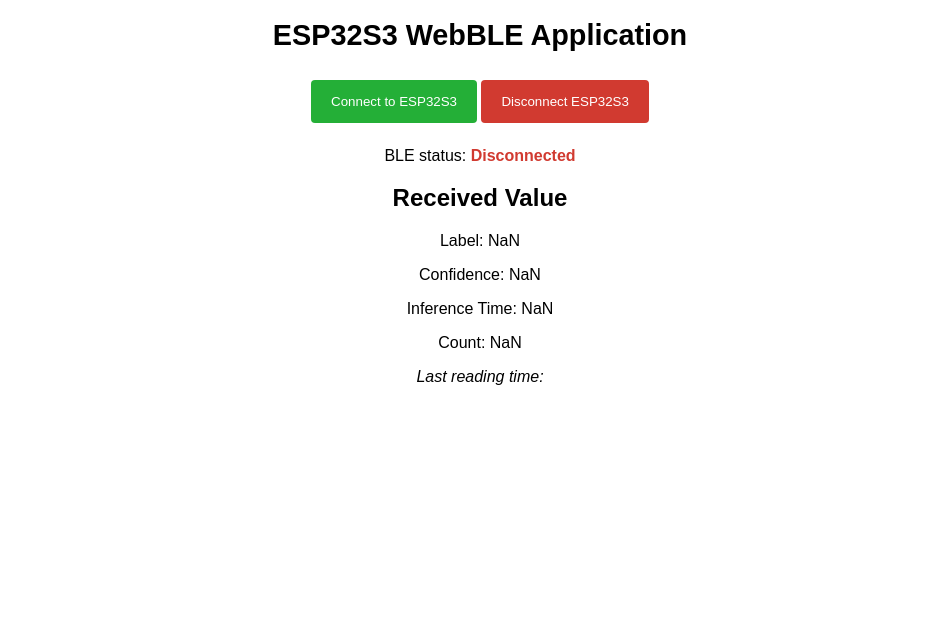
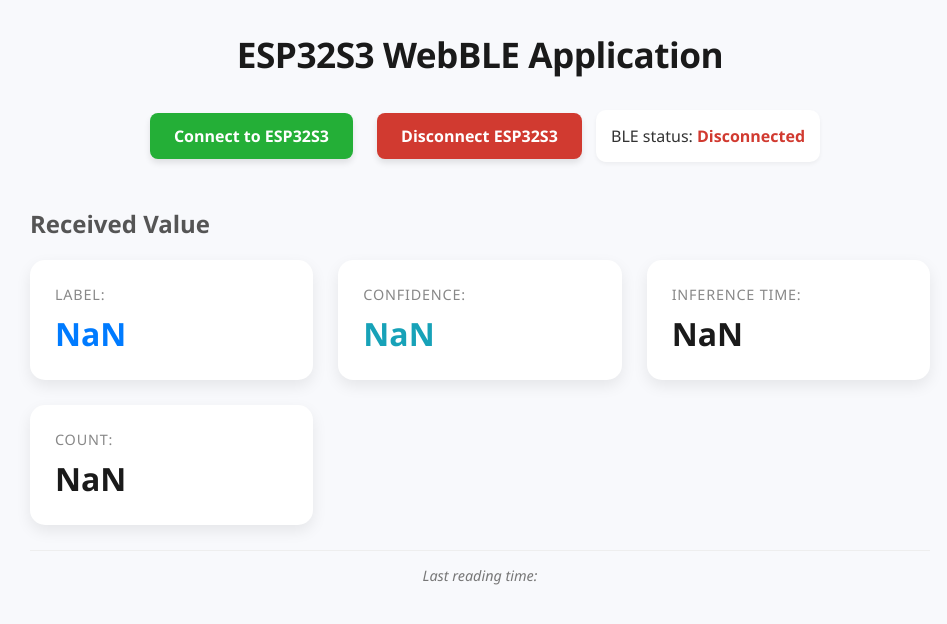
Before and after one commit to Jargermeisterr/webBLE_website_v1, a plain HTML site: page index.html in a window 1280 px wide. Shown: the whole page, without its empty margins (160-1107 px from the left). Drawn offline with Linux system fonts and the light colour scheme.

Commit message:
Add files via upload

```diff
--- a/index.html
+++ b/index.html
@@ -1,4 +1,3 @@
-
 <!DOCTYPE html>
 <html lang="en">
 
@@ -10,6 +9,7 @@
 </head>
 
 <body>
+    <div class="content-wrapper">
         <h1>ESP32S3 WebBLE Application</h1>
 
         <button id="connectBleButton" class="connectButton">Connect to ESP32S3</button>
@@ -19,12 +19,27 @@
 
         <h2>Received Value</h2>
 
-    <p>Label: <span id="valueContainer1">NaN</span></p>
-    <p>Confidence: <span id="valueContainer2">NaN</span></p>
-    <p>Inference Time: <span id="valueContainer3">NaN</span></p>
-    <p>Count: <span id="valueContainer4">NaN</span></p>
+        <div class="card-grid">
+            <div class="card">
+                <p class="gray-label">Label:</p>
+                <p class="reading"><span id="valueContainer1">NaN</span></p>
+            </div>
+            <div class="card">
+                <p class="gray-label">Confidence:</p>
+                <p class="reading"><span id="valueContainer2">NaN</span></p>
+            </div>
+            <div class="card">
+                <p class="gray-label">Inference Time:</p>
+                <p class="reading"><span id="valueContainer3">NaN</span></p>
+            </div>
+            <div class="card">
+                <p class="gray-label">Count:</p>
+                <p class="reading"><span id="valueContainer4">NaN</span></p>
+            </div>
+        </div>
 
         <p><i>Last reading time:</i> <span id="timestamp"></span></p>
+    </div>
 
     <script src="main.js"></script>
 
--- a/style.css
+++ b/style.css
@@ -1,56 +1,148 @@
-html {
-    font-family: Arial, Helvetica, sans-serif;
-    display: inline-block;
+/* style.css - Giao diện mới hiện đại cho ESP32S3 WebBLE */
+
+/* Khởi tạo CSS */
+* {
+    box-sizing: border-box;
+    margin: 0;
+    padding: 0;
+}
+
+body {
+    font-family: 'Segoe UI', Roboto, Helvetica, Arial, sans-serif; /* Phông chữ hiện đại hơn */
+    background-color: #f8f9fc; /* Màu nền xám nhạt */
+    color: #333;
+    display: flex;
+    justify-content: center; /* Căn giữa nội dung theo chiều ngang */
+    padding: 30px;
+}
+
+.content-wrapper {
+    max-width: 900px;
+    width: 100%;
     text-align: center;
 }
+
 h1 {
-    font-size: 1.8rem;
-    color: black;
+    font-size: 2.2rem;
+    font-weight: 700;
+    color: #1a1a1a;
+    margin-bottom: 25px;
+    letter-spacing: -0.5px;
 }
-.topnav {
-    overflow: hidden;
-    background-color: #0A1128;
+
+h2 {
+    font-size: 1.5rem;
+    color: #555;
+    margin-top: 35px;
+    margin-bottom: 20px;
+    text-align: left; /* Tiêu đề phần căn trái */
 }
-body {
-    margin: 0;
+
+/* Kiểu dáng cho các nút bấm */
+button {
+    font-family: inherit;
+    font-size: 1rem;
+    font-weight: 600;
+    color: white;
+    padding: 12px 24px;
+    margin: 10px;
+    border: none;
+    cursor: pointer;
+    border-radius: 8px; /* Bo tròn vừa phải */
+    transition: background-color 0.2s ease, transform 0.1s ease; /* Hiệu ứng chuyển động */
+    box-shadow: 0 4px 6px rgba(0,0,0,0.1);
 }
-.content {
-    padding: 50px;
+
+button:active {
+    transform: translateY(1px); /* Hiệu ứng nhấn nút */
 }
+
+.connectButton {
+    background-color: #24af37; /* Màu xanh lá tươi */
+}
+
+.connectButton:hover {
+    background-color: #1f9430; /* Tối hơn một chút khi hover */
+}
+
+.disconnectButton {
+    background-color: #d13a30; /* Màu đỏ */
+}
+
+.disconnectButton:hover {
+    background-color: #a82e26; /* Tối hơn một chút khi hover */
+}
+
+/* Phần hiển thị trạng thái BLE */
+p:has(#bleState) {
+    background-color: white;
+    padding: 15px;
+    border-radius: 10px;
+    display: inline-block;
+    margin-bottom: 10px;
+    box-shadow: 0 2px 4px rgba(0,0,0,0.05);
+}
+
+#bleState {
+    font-weight: 700;
+}
+
+/* Card Grid Layout hiện đại */
 .card-grid {
-    max-width: 800px;
-    margin: 0 auto;
-    margin-bottom: 30px;
     display: grid;
-    grid-gap: 2rem;
-    grid-template-columns: repeat(auto-fit, minmax(300px, 1fr));
+    grid-gap: 25px;
+    grid-template-columns: repeat(auto-fit, minmax(280px, 1fr)); /* Linh hoạt trên nhiều màn hình */
 }
+
+/* Kiểu dáng cho mỗi Card */
 .card {
     background-color: white;
-    box-shadow: 2px 2px 12px 1px rgba(140,140,140,.5);
-}
-button {
-    color: white;
-    padding: 14px 20px;
-    margin: 8px 0;
-    border: none;
-    cursor: pointer;
-    border-radius: 4px;
+    padding: 25px;
+    border-radius: 15px; /* Bo tròn lớn hơn */
+    box-shadow: 0 6px 15px rgba(0,0,0,0.08); /* Bóng đổ mờ hơn, đẹp hơn */
+    transition: transform 0.2s ease, box-shadow 0.2s ease;
+    text-align: left; /* Nội dung card căn trái */
+    display: flex;
+    flex-direction: column;
+    justify-content: space-between;
 }
 
-.connectButton{
-    background-color: #24af37;
+.card:hover {
+    transform: translateY(-5px); /* Hiệu ứng hover cho card */
+    box-shadow: 0 10px 20px rgba(0,0,0,0.12);
 }
 
-.disconnectButton{
-    background-color: #d13a30;
+/* Phông chữ cho nhãn dữ liệu (nhỏ và xám) */
+.gray-label {
+    color: #888;
+    font-size: 0.9rem;
+    font-weight: 500;
+    text-transform: uppercase; /* Chữ in hoa */
+    letter-spacing: 0.8px;
+    margin-bottom: 8px;
 }
 
-.gray-label {
-    color: #bebebe;
-    font-size: 1rem;
+/* Phông chữ cho giá trị đọc (lớn và đậm) */
+.reading {
+    font-size: 2rem;
+    font-weight: 700;
+    color: #1a1a1a;
 }
 
-.reading {
-    font-size: 1.8rem;
+/* Thêm màu sắc đặc biệt cho các giá trị nếu cần (trong main.js) */
+#valueContainer1 {
+    color: #007bff; /* Nhãn màu xanh dương */
 }
+
+#valueContainer2 {
+    color: #17a2b8; /* Độ chính xác màu xanh tiffany */
+}
+
+/* Thời gian cập nhật */
+p:has(#timestamp) {
+    margin-top: 25px;
+    font-size: 0.9rem;
+    color: #777;
+    border-top: 1px solid #eee;
+    padding-top: 15px;
+}
```
Lines whose indentation alone changed are shown as unchanged.
